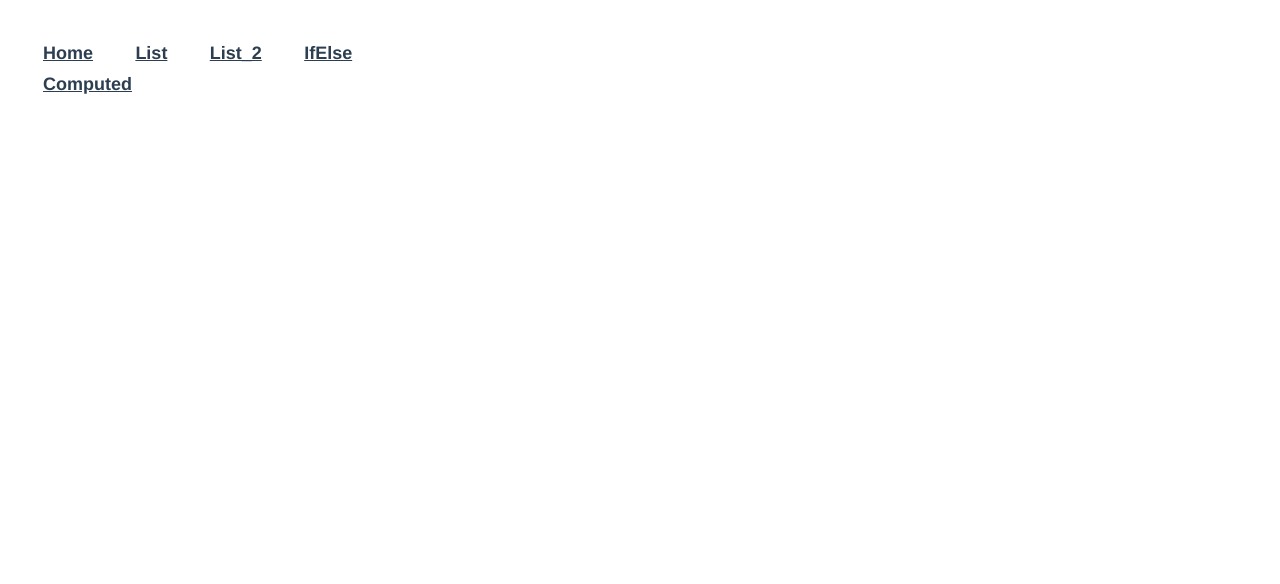
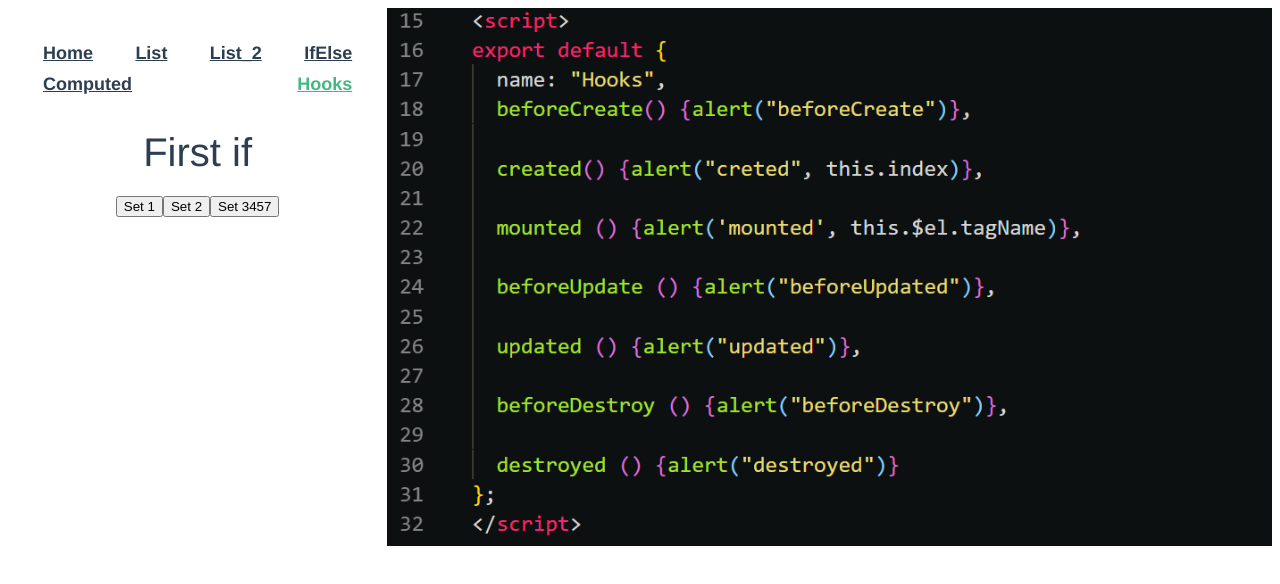
Before and after one commit to zp00v0518/workshop, a Vue app: page /hooks in a window 1280 px wide. Shown: the top 584 px of the page. Built offline with nearby package versions, Linux system fonts and the light colour scheme.

Commit message:
hooks add

```diff
--- a/src/components/SideBar.vue
+++ b/src/components/SideBar.vue
@@ -5,6 +5,7 @@
     <router-link to="/list_2">List_2</router-link>
     <router-link to="/ifelse">IfElse</router-link>
     <router-link to="/computed">Computed</router-link>
+    <router-link to="/hooks">Hooks</router-link>
   </div>
 </template>
 
--- a/src/router/index.js
+++ b/src/router/index.js
@@ -5,6 +5,7 @@ import List from '../views/List';
 import List_2 from '../views/List_2';
 import IfElse from '../views/IfElse';
 import Computed from '../views/Computed';
+import Hooks from '../views/Hooks';
 
 Vue.use(VueRouter);
 
@@ -33,6 +34,11 @@ const routes = [
     path: '/computed',
     name: 'Computed',
     component: Computed
+  },
+      {
+    path: '/hooks',
+    name: 'Hooks',
+    component: Hooks
   }
   // {
   //   path: '/about',
--- a/src/views/Computed.vue
+++ b/src/views/Computed.vue
@@ -2,7 +2,6 @@
   <div>
     <input type="text" v-model="value" />
     <div>{{turn}}</div>
-    <input type="text" :value='value' @input="value = $event.target.value">
   </div>
 </template>
 
@@ -14,9 +13,15 @@ export default {
       value: ""
     };
   },
+  created() {
+    const list = ["computed"];
+    this.$store.commit("SET_LIST_IMG", list);
+  },
   computed: {
     turn() {
-      return Array.from(this.value).reverse().join('');
+      return Array.from(this.value)
+        .reverse()
+        .join("");
     }
   }
 };
--- /dev/null
+++ b/src/views/Hooks.vue
@@ -0,0 +1,47 @@
+<template>
+  <div>
+    <div v-if="index === 1">First if</div>
+    <div v-else-if="index === 2">Second if</div>
+    <div v-else>Third if</div>
+
+    <div class="btn">
+      <button @click="index = 1">Set 1</button>
+      <button @click="index = 2">Set 2</button>
+      <button @click="index = 3457">Set 3457</button>
+    </div>
+  </div>
+</template>
+
+<script>
+export default {
+  name: "Hooks",
+  data() {
+    return {
+      index: 1
+    };
+  },
+  beforeCreate() {
+    alert("beforeCreate");
+  },
+  created() {
+    alert(`creted, index:${this.index}`);
+    const list = ["hooks"];
+    this.$store.commit("SET_LIST_IMG", list);
+  },
+  mounted() {
+    alert(`mounted, ${this.$el.tagName}`);
+  },
+  beforeUpdate() {
+    alert("beforeUpdated");
+  },
+  updated() {
+    alert("updated");
+  },
+  beforeDestroy() {
+    alert("beforeDestroy");
+  },
+  destroyed() {
+    alert("destroyed");
+  }
+};
+</script>
```
Also changed, not shown: public/img/computed.PNG (added), public/img/hooks.PNG (added).
